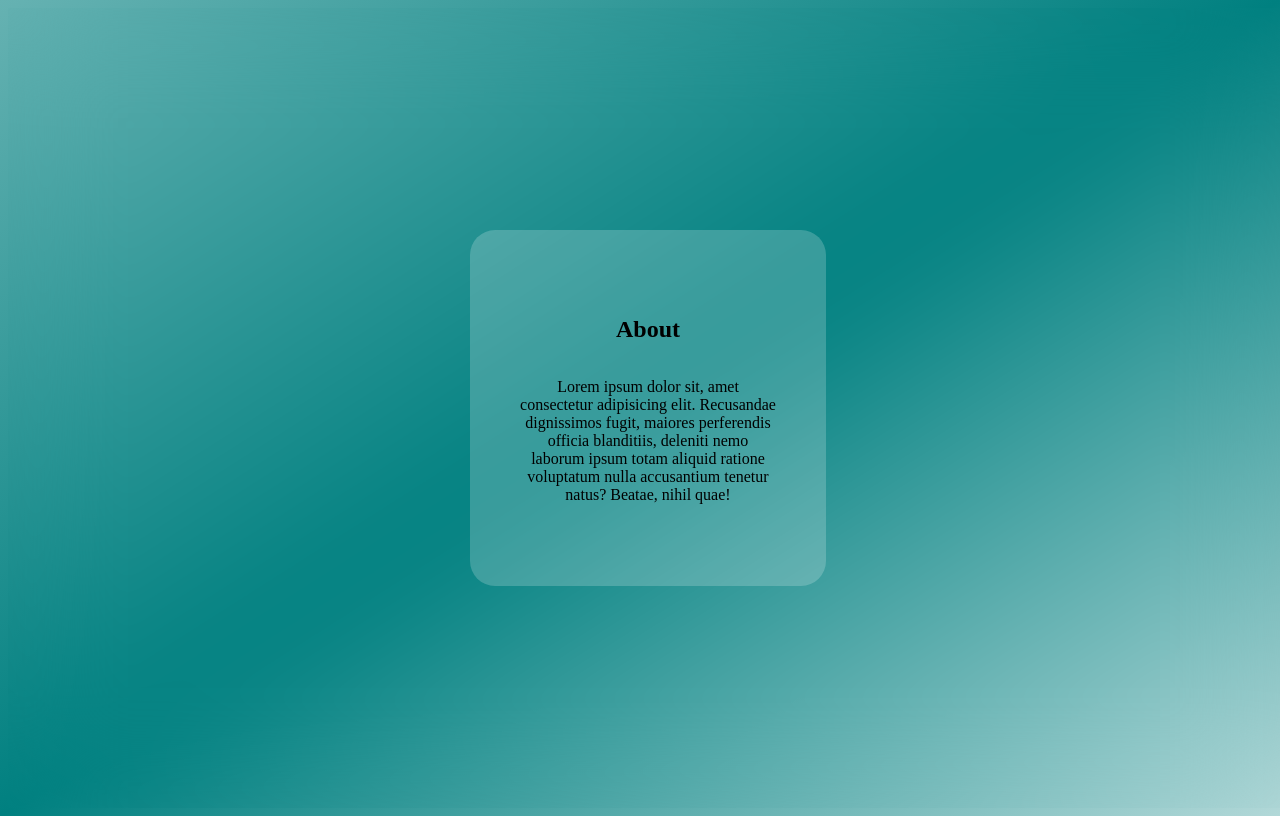
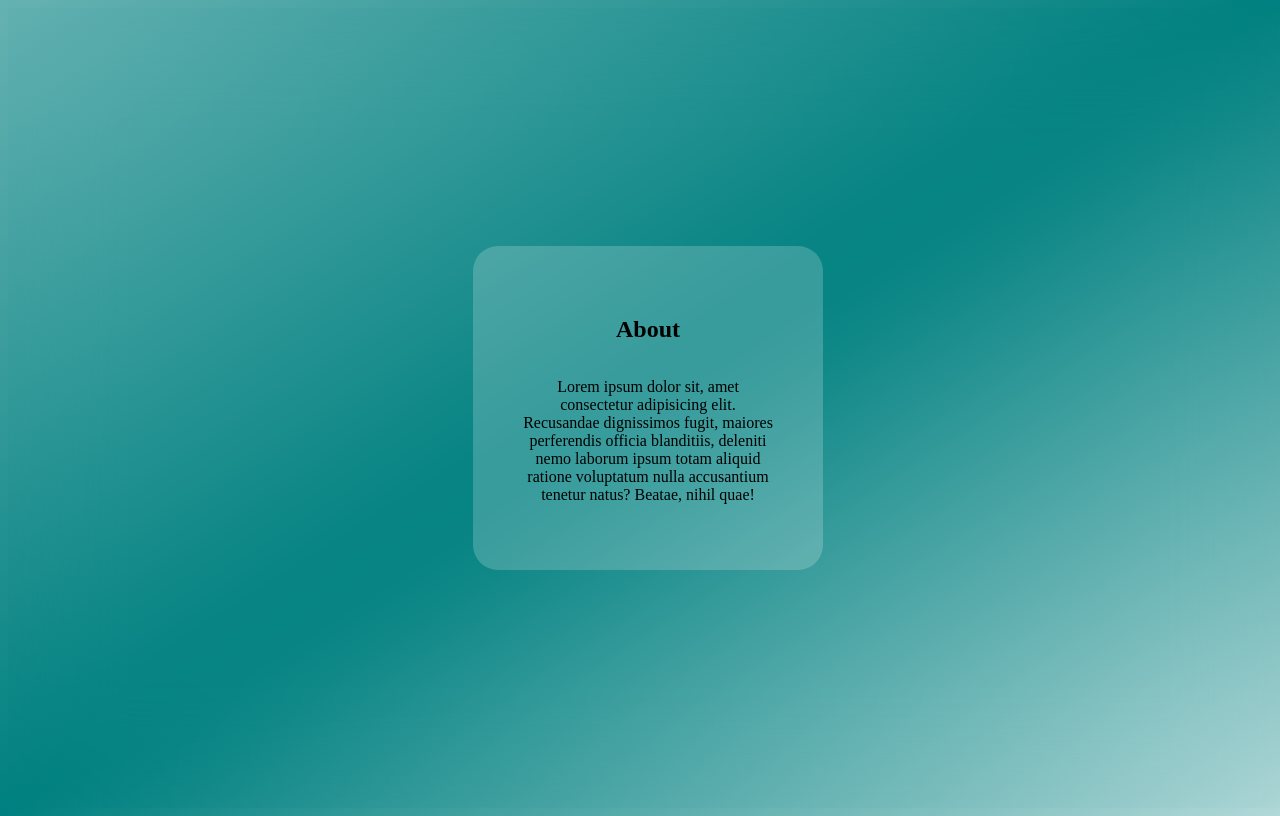
Before and after one commit to dheerukarra/WEEK1, a plain HTML site: page about.html in a window 1280 px wide. Drawn offline with Linux system fonts and the light colour scheme.

Commit message:
Update about.html

```diff
--- a/about.html
+++ b/about.html
@@ -19,10 +19,10 @@
              overflow: hidden;
         }
         div{
-            width: 20vw;
-            height: 20vw ;
+            width: max-content;
+            height: max-content ;
             background: rgba(255, 255, 255, 0.2);
-
+            max-width: 250px;
            flex-direction: column;
              display: flex;
              backdrop-filter: blur(10px);
```
